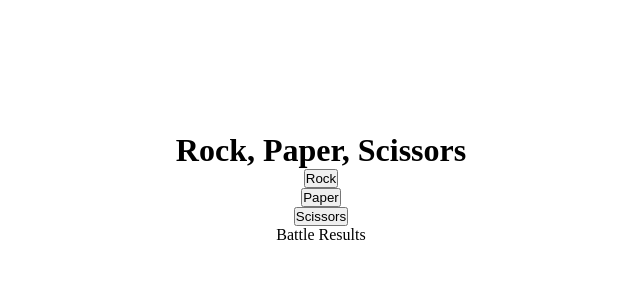
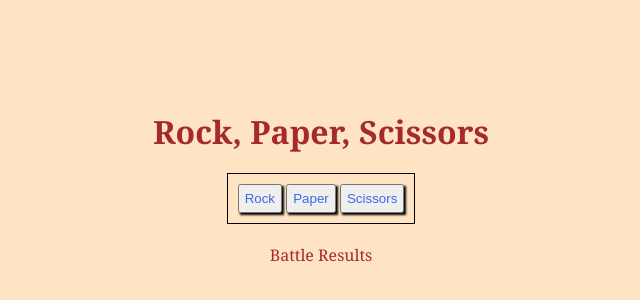
Before and after one commit to roseja3/javascript-basics-2025, a plain HTML site: page rps.html in a window 1280 px wide. Shown: the part 212-512 px from the top of the page, without its empty margins (319-959 px from the left). Drawn offline with Linux system fonts and the light colour scheme.

Commit message:
Adding styling

```diff
--- a/rps.html
+++ b/rps.html
@@ -5,13 +5,35 @@
 		<meta name="viewport" content="width=device-width, initial-scale=1.0" />
 		<title>Rock Paper Scissors Battle Supreme</title>
 		<link rel="stylesheet" href="css/style.css" />
+		<style>
+			body {
+				background-color: bisque;
+				color: brown;
+				font-family: Cambria, Cochin, Georgia, Times, "Times New Roman",
+					serif;
+			}
+
+			button {
+				color: royalblue;
+				padding: 5px;
+				box-shadow: 2px 2px 2px black;
+			}
+
+			.button-container {
+				border: 1px solid black;
+				margin: 20px;
+				padding: 10px;
+			}
+		</style>
 	</head>
 	<body>
 		<h1>Rock, Paper, Scissors</h1>
 
-		<button onclick="pickWeapon(ROCK)">Rock</button>
-		<button onclick="pickWeapon(PAPER)">Paper</button>
-		<button onclick="pickWeapon(SCISSORS)">Scissors</button>
+		<div class="button-container">
+			<button onclick="pickWeapon(ROCK)">Rock</button>
+			<button onclick="pickWeapon(PAPER)">Paper</button>
+			<button onclick="pickWeapon(SCISSORS)">Scissors</button>
+		</div>
 
 		<div id="aftermath">Battle Results</div>
 
```
